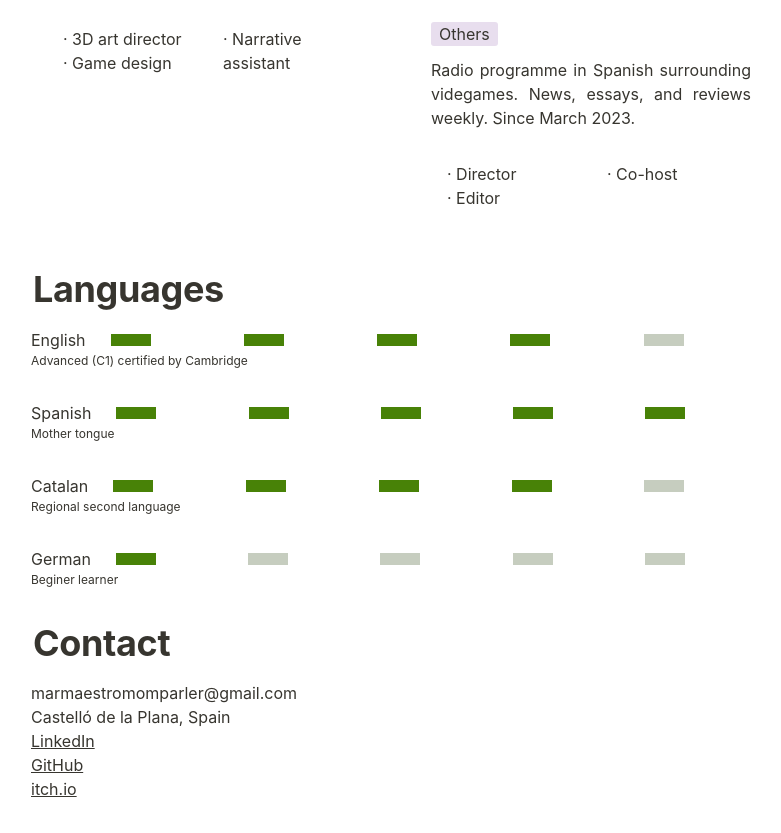
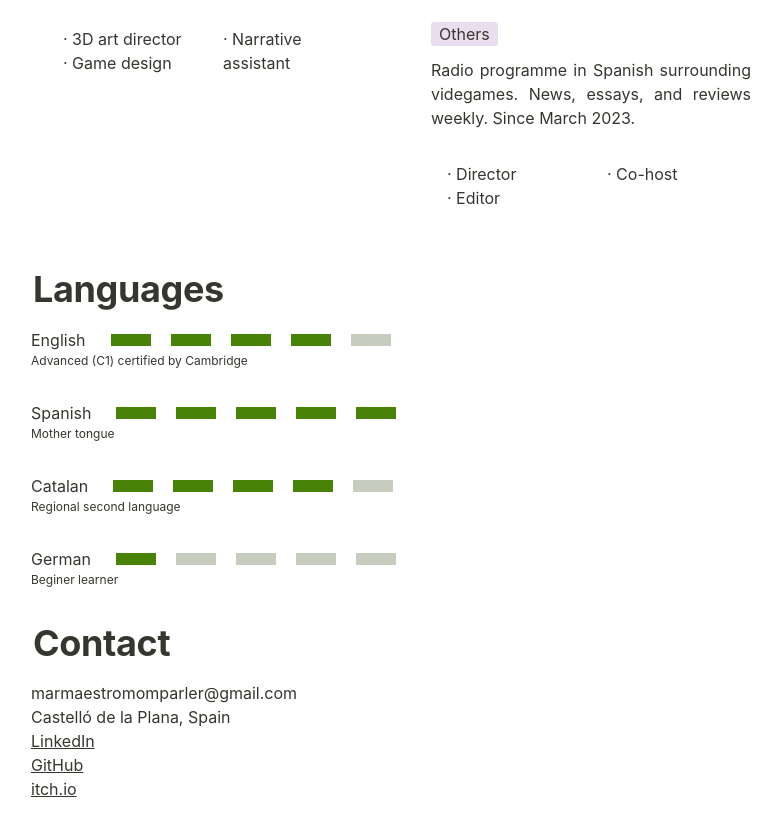
Before and after one commit to marmaestro/marmaestro.github.io, a plain HTML site: page index.html in a window 1280 px wide. Shown: the part 1618-2451 px from the top of the page, without its empty margins (241-1022 px from the left). Drawn offline with Linux system fonts and the light colour scheme.

Commit message:
Padding corregido para que no de puto asco

```diff
--- a/styles/main-style.css
+++ b/styles/main-style.css
@@ -243,7 +243,7 @@ img.profile {
     justify-content: space-between;
 
     /* quitar con las skills*/
-    padding: 1em 1em 0 1em;
+    padding: 1em 25em 0 1em;
 }
 
 .stepper-item {
```
